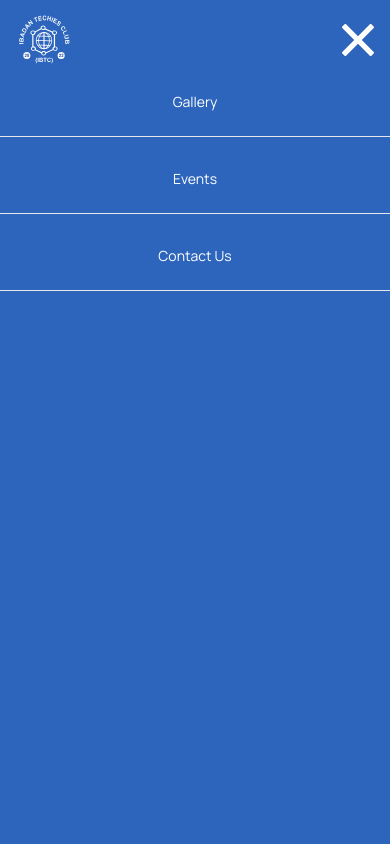
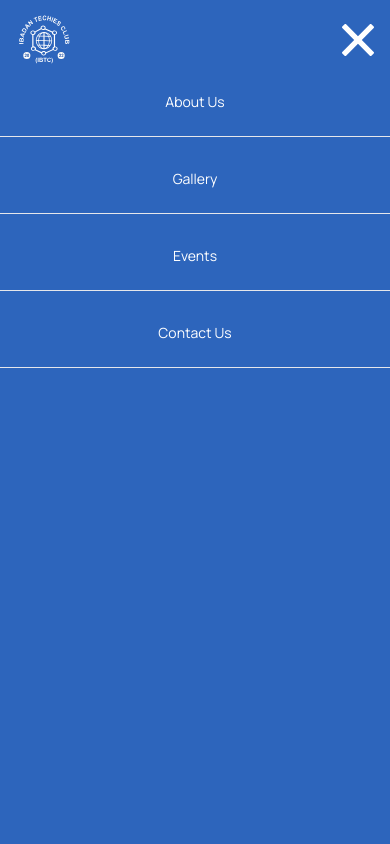
Before and after one commit to Ibadan-Techies/badtechies, a Next.js app: page / in a window 390 px wide. Both pictures are taken after a click on the button 353 px from the left and 40 px from the top of the page. Shown: the top 844 px of the page. Built offline with nearby package versions, Linux system fonts and the light colour scheme.

Commit message:
update nav for mobile screen

```diff
--- a/src/components/Layout/Navbar/navbar.tsx
+++ b/src/components/Layout/Navbar/navbar.tsx
@@ -105,6 +105,20 @@ const NavigationBar = () => {
       {!isDesktop && isOpen && (
         <div className="flex flex-col w-full" ref={scrollParentRef}>
           <ul className="flex flex-col gap-2 items-center w-full">
+            <li
+              className="border-b w-full"
+              onClick={() => setIsOpen((pre) => !pre)}
+            >
+              <Button
+                href={'/about'}
+                style={{
+                  color: 'text-white',
+                  fontSize: 'text-[16px]/[16px]',
+                }}
+              >
+                About Us
+              </Button>
+            </li>
             {list.map((item, index) => (
               <li
                 key={index}
```
